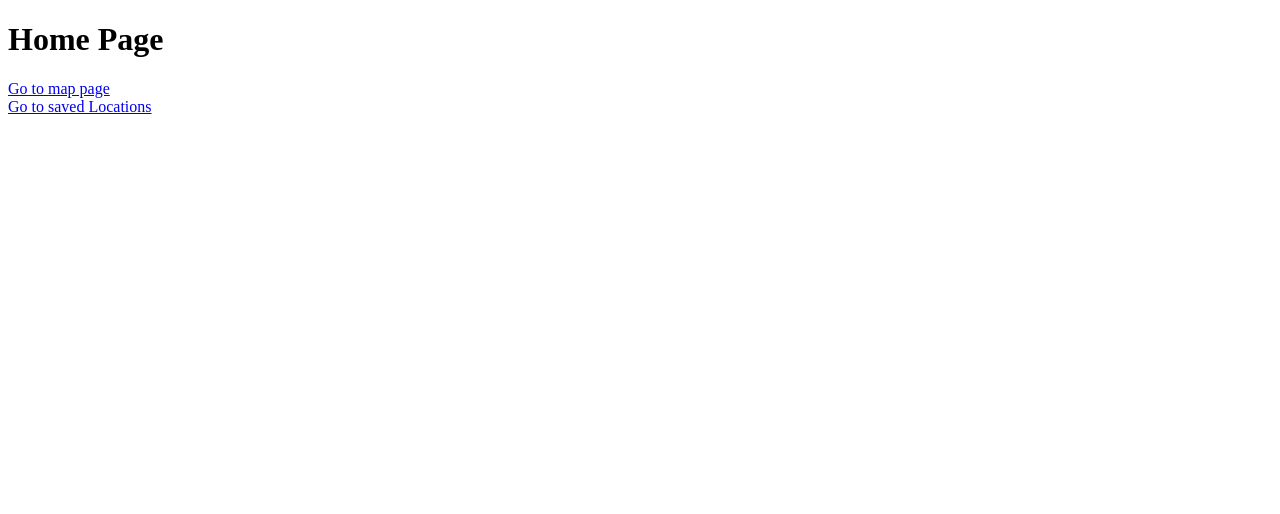
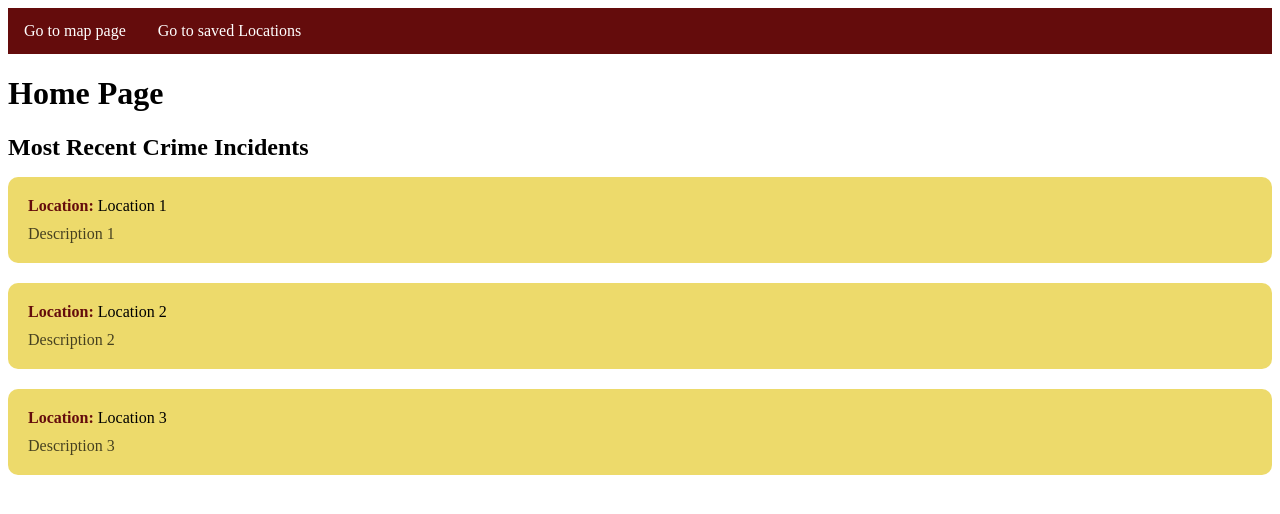
Before and after one commit to RWang-Dev/SafeRoute, a React (Create React App) app in the folder safe_route/: page / in a window 1280 px wide. Shown: the top 514 px of the page. Built offline with nearby package versions, Linux system fonts and the light colour scheme.

Commit message:
added elements to home page

```diff
--- a/safe_route/src/routes/Home.js
+++ b/safe_route/src/routes/Home.js
@@ -1,16 +1,49 @@
 import React from "react";
 import { Link } from "react-router-dom";
+import classes from "./Home.module.css"; // Import CSS classes
 
 function Home() {
-  return (
-    <div>
-      <h1>Home Page</h1>
-      {/* <h2>Incident Location: {selectedCrime["Incident Location"]}</h2> */}
-      <Link to="/map">Go to map page </Link>
-      <br />
-      <Link to="/locations">Go to saved Locations</Link>
-    </div>
-  );
+    // Dummy data for recent crime incidents
+    const recentCrimeIncidents = [
+        { id: 1, location: "Location 1", description: "Description 1" },
+        { id: 2, location: "Location 2", description: "Description 2" },
+        { id: 3, location: "Location 3", description: "Description 3" }
+    ];
+
+    return (
+        <div className={classes.homeContainer}>
+            <nav className={classes.navbar}>
+                <ul className={classes.navbarList}>
+                    <li>
+                        <Link to="/map" className={classes.link}>
+                            Go to map page
+                        </Link>
+                    </li>
+                    <li>
+                        <Link to="/locations" className={classes.link}>
+                            Go to saved Locations
+                        </Link>
+                    </li>
+                    {/* Add more navigation links here*/}
+                </ul>
+            </nav>
+            <div className={classes.contentContainer}>
+                <h1 className={classes.heading}>Home Page</h1>
+                {/* Recent Crime Incidents Section */}
+                <div className={classes.recentIncidents}>
+                    <h2 className={classes.subHeading}>Most Recent Crime Incidents</h2>
+                    <ul className={classes.incidentsList}>
+                        {recentCrimeIncidents.map(incident => (
+                            <li key={incident.id} className={classes.incidentItem}>
+                                <strong>Location:</strong> {incident.location}<br />
+                                <span>{incident.description}</span>
+                            </li>
+                        ))}
+                    </ul>
+                </div>
+            </div>
+        </div>
+    );
 }
 
 export default Home;
--- /dev/null
+++ b/safe_route/src/routes/Home.module.css
@@ -0,0 +1,83 @@
+/* Navigation Bar Styles */
+.navbar {
+    background-color: rgb(100, 12, 12);
+    overflow: hidden;
+}
+
+.navbarList {
+    list-style-type: none;
+    margin: 0;
+    padding: 0;
+}
+
+.navbarList li {
+    float: left;
+}
+
+.navbarList li a {
+    display: block;
+    color: white;
+    text-align: center;
+    padding: 14px 16px;
+    text-decoration: none;
+    transition: background-color 0.3s ease;
+}
+
+.navbarList li a:hover {
+    background-color: rgb(233, 209, 71);
+    color: black;
+}
+
+.container {
+    margin: 20px;
+}
+
+/* Recent Incidents Section Styles */
+.recentIncidents {
+    margin-top: 20px;
+}
+
+.recentIncidents h2 {
+    font-size: 1.5rem;
+    margin-bottom: 10px;
+}
+
+.recentIncidents ul {
+    list-style-type: none;
+    padding: 0;
+}
+
+.recentIncidents li {
+    background-color: rgba(233, 209, 71, 0.8);
+    padding: 20px;
+    margin-bottom: 20px;
+    border-radius: 10px;
+    opacity: 0;
+    animation: fadeIn 0.5s ease forwards;
+}
+
+.recentIncidents li:nth-child(odd) {
+    animation-delay: 0.2s;
+}
+
+@keyframes fadeIn {
+    from {
+        opacity: 0;
+        transform: translateY(-20px);
+    }
+    to {
+        opacity: 1;
+        transform: translateY(0);
+    }
+}
+
+.recentIncidents li strong {
+    font-weight: bold;
+    color: rgb(100, 12, 12);
+}
+
+.recentIncidents li span {
+    display: block;
+    margin-top: 10px;
+    color: rgba(0, 0, 0, 0.7);
+}
```
